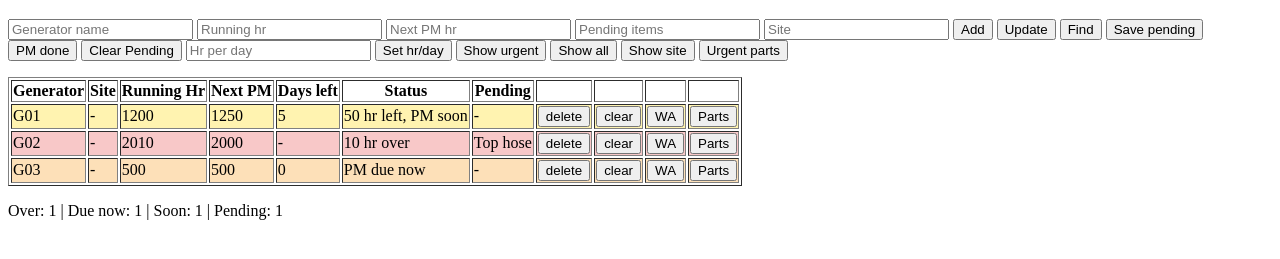
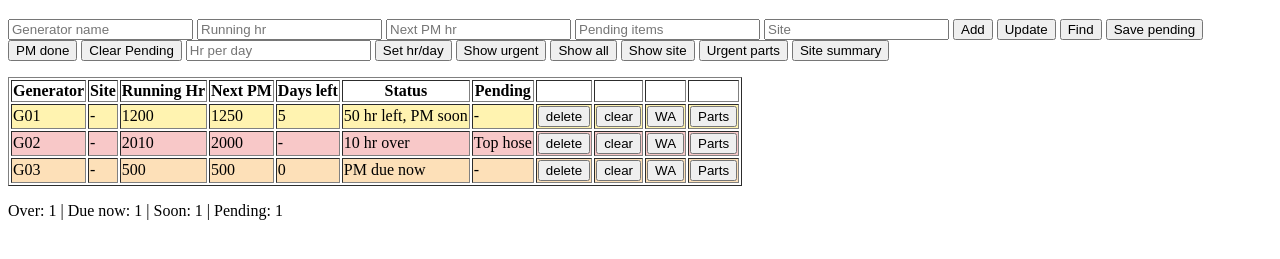
Before and after one commit to mahfujalam-dev/service-helper, a plain HTML site: page index.html in a window 1280 px wide. Shown: the part 61-320 px from the top of the page. Drawn offline with Linux system fonts and the light colour scheme.

Commit message:
Add site summary

```diff
--- a/index.html
+++ b/index.html
@@ -29,6 +29,7 @@
   <button onclick="showAllGen()">Show all</button>
   <button onclick="showSiteGen()">Show site</button>
   <button onclick="urgentParts()">Urgent parts</button>
+  <button onclick="siteSummary()">Site summary</button>
 
   <p id="msg"></p>
 
@@ -357,6 +358,30 @@
       document.getElementById("msg").textContent = "Urgent PM: " + count + " gens. Need: O x" + count + ", OF x" + count + ", DF x" + count + ". Pending: " + pendingList;
     };//urgentParts()
 
+    function siteSummary() {
+      let site = document.getElementById("siteBox").value;
+      if (site === "") {
+        document.getElementById("msg").textContent = "Please write site name";
+        return;
+      };
+      let total = 0;
+      let urgent = 0;
+      for (let i = 0; i < gens.length; i++) {
+        if (site === gens[i].site) {
+          total = total + 1;
+          let hrLeft = Number(gens[i].nextPmHr - gens[i].runningHr);
+          if (hrLeft <= 50) {
+            urgent = urgent + 1;
+          };
+        };
+      };//for
+      if (total === 0) {
+        document.getElementById("msg").textContent = "No generator at " + site;
+        return
+      };
+      document.getElementById("msg").textContent = site + ": " + total + " gens, " + urgent + " urgent";
+    };//siteSummary()
+
     function setHrPerDay() {
       let hrDay = document.getElementById("hrDayBox").value;
       if (hrDay === "") {
```
